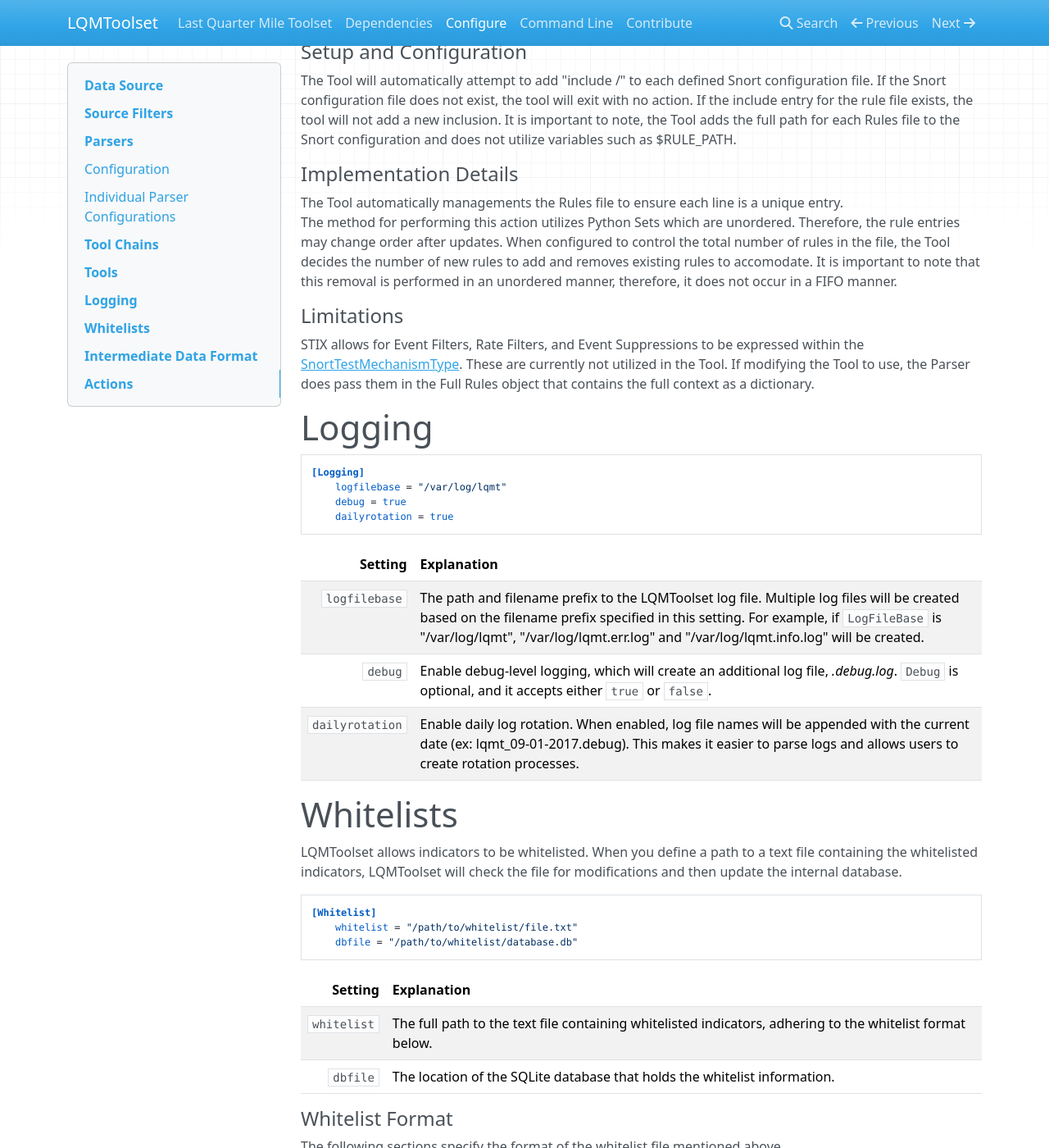
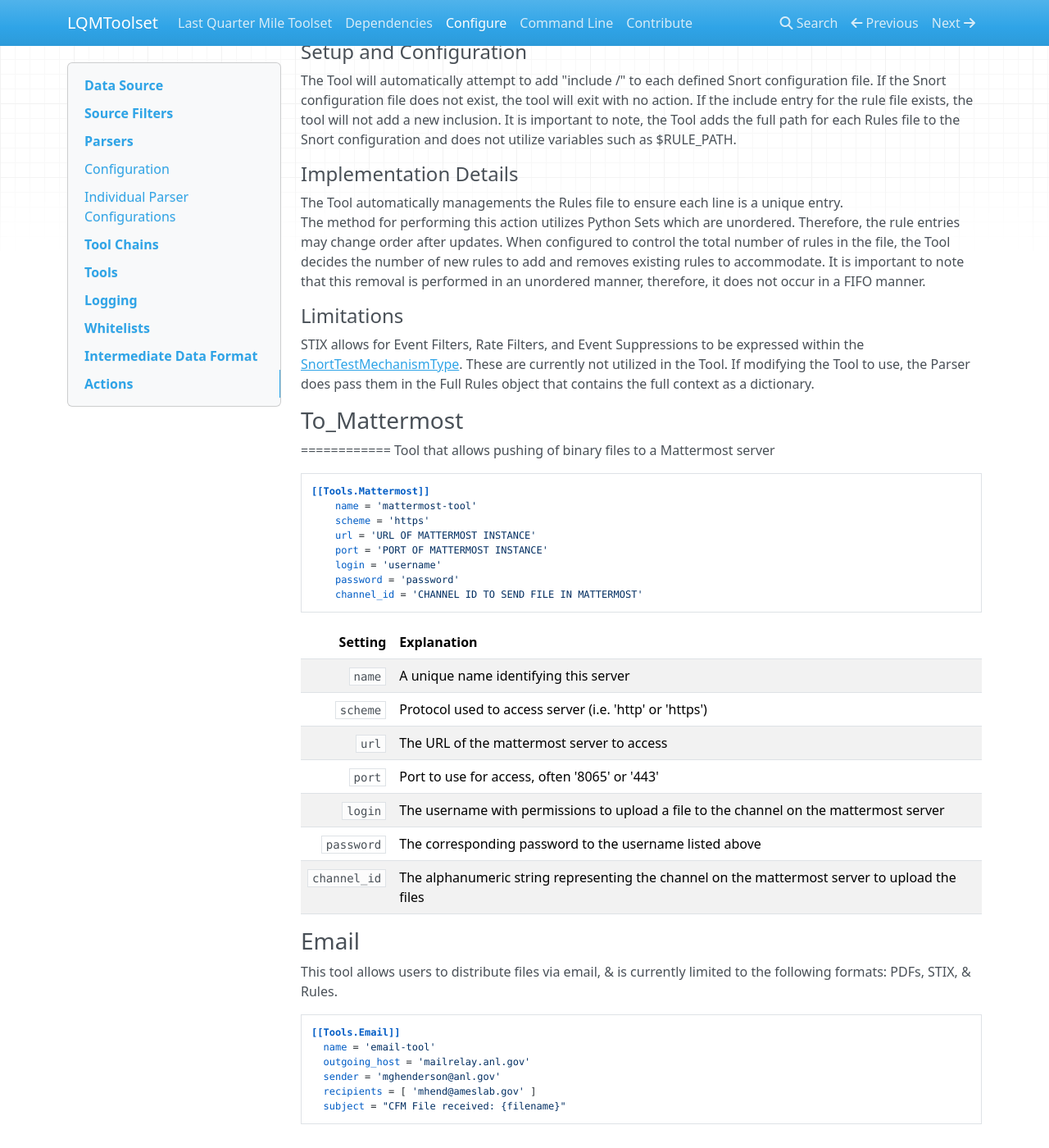
Before and after one commit to anl-cyberscience/LQMToolset, an MkDocs documentation site: the page built from docs/configure.md, in a window 1280 px wide and 1400 px high, scrolled down 15667 px. Shown: the whole window at 82% size. Built offline with MkDocs 1.6.1, drawn with Linux system fonts in a browser that asks for light colours; nearby versions of some CDN libraries; old or Windows-style settings are respelled for this version of MkDocs; some of the changed text lies outside the part shown.

Commit message:
added 'email' & 'mattermost' tools to documentation

```diff
--- a/docs/configure.md
+++ b/docs/configure.md
@@ -494,12 +494,63 @@
 #### Implementation Details
 The Tool automatically managements the Rules file to ensure each line is a unique entry.
 The method for performing this action utilizes Python Sets which are unordered.  Therefore, the rule entries may change order after updates.
-When configured to control the total number of rules in the file, the Tool decides the number of new rules to add and removes existing rules to accomodate.
+When configured to control the total number of rules in the file, the Tool decides the number of new rules to add and removes existing rules to accommodate.
 It is important to note that this removal is performed in an unordered manner, therefore, it does not occur in a FIFO manner.
 
 #### Limitations
 STIX allows for Event Filters, Rate Filters, and Event Suppressions to be expressed within the [SnortTestMechanismType](http://stixproject.github.io/data-model/1.1.1/snortTM/SnortTestMechanismType/).
 These are currently not utilized in the Tool.  If modifying the Tool to use, the Parser does pass them in the Full Rules object that contains the full context as a dictionary.
+
+### To_Mattermost
+============
+Tool that allows pushing of binary files to a Mattermost server
+
+    [[Tools.Mattermost]]
+        name = 'mattermost-tool'
+        scheme = 'https'
+        url = 'URL OF MATTERMOST INSTANCE'
+        port = 'PORT OF MATTERMOST INSTANCE'
+        login = 'username'
+        password = 'password'
+        channel_id = 'CHANNEL ID TO SEND FILE IN MATTERMOST'
+
+Setting                 | Explanation
+----------------------: | :----------
+`name`                  | A unique name identifying this server
+`scheme`                | Protocol used to access server (i.e. 'http' or 'https')
+`url`                   | The URL of the mattermost server to access
+`port`                  | Port to use for access, often '8065' or '443'
+`login`                 | The username with permissions to upload a file to the channel on the mattermost server
+`password`              | The corresponding password to the username listed above
+`channel_id`            | The alphanumeric string representing the channel on the mattermost server to upload the files
+
+### Email
+This tool allows users to distribute files via email, & is currently limited to the following formats: PDFs, STIX, & Rules.
+
+    [[Tools.Email]]
+      name = 'email-tool'
+      outgoing_host = 'mailrelay.anl.gov'
+      sender = 'mghenderson@anl.gov'
+      recipients = [ 'mhend@ameslab.gov' ]
+      subject = "CFM File received: {filename}"
+
+Settings              |  Explanation
+--------------------: | :------------
+`name`                |  (Required) A unique name identifying this tool instance.
+`outgoing_host`       |  (Required) Hostname or IP address of mail host.
+`port`                |  (Optional) Port number for SMTP service on mail host.
+`sender`              |  (Required) Address that the email should originate form.
+`recipients`          |  (Required) List of email addresses to send file to.
+`subject`             |  (Required) Text to use in the subject line of the email.
+`body`                |  (Optional) Text to use in the body of the email.
+
+#### Setup & Configurations
+The `subject` & `body` text can be formatted using python string formatting to include two pieces of information about the files being processed.
+
+Settings              |  Explanation
+--------------------: | :--------------
+`filename`            | (Optional) Filename of the file attached to the email.
+`type`                | (Optional) Type of the file attached to email (e.g. STIX, PDF, etc)
 
 # Logging
 
```
